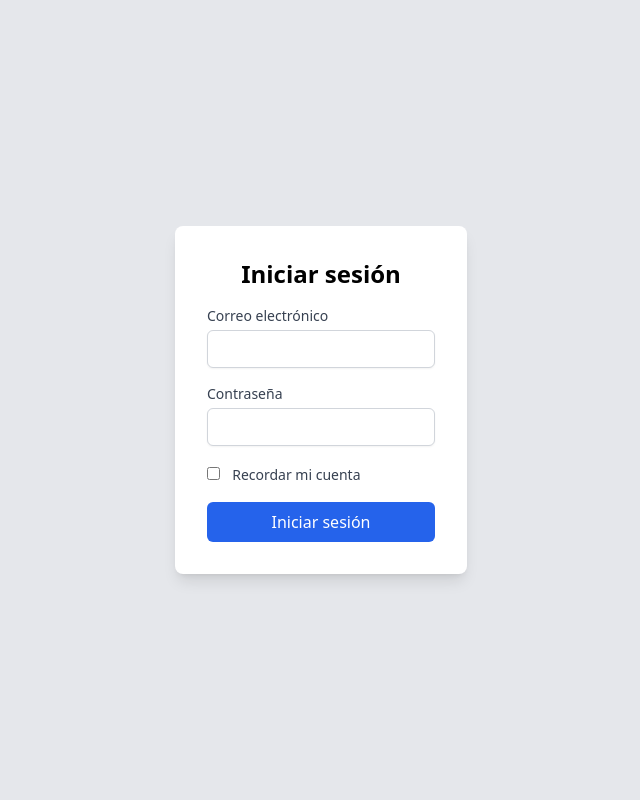
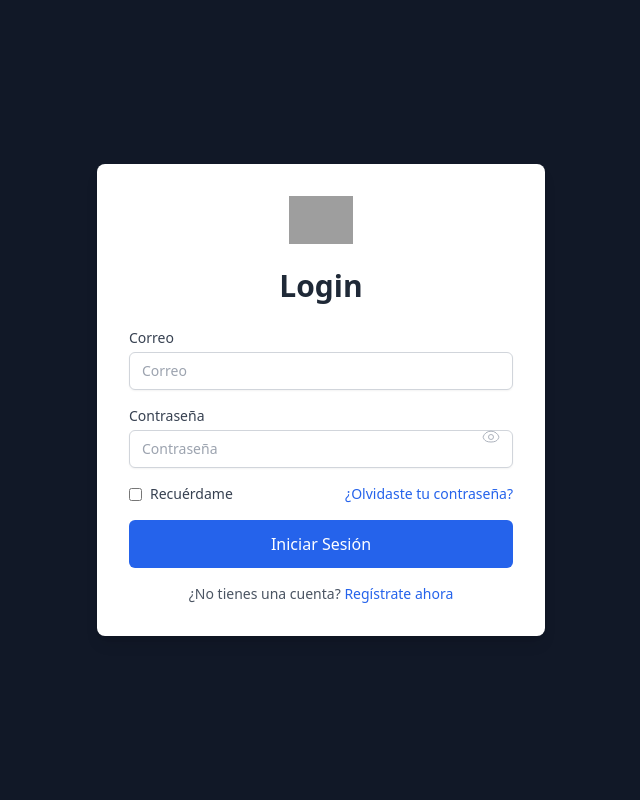
Before and after one commit to DesarrolloImporfactory/automatizador, a PHP site: page /login.php in a window 1280 px wide. Shown: the whole page, without its empty margins (319-959 px from the left). Run offline with PHP 8.4, Linux system fonts and the light colour scheme; some libraries are stand-ins or nearby versions; grey boxes are pictures that could not be loaded.

Commit message:
agregar_index

```diff
--- a/login.php
+++ b/login.php
@@ -82,26 +82,43 @@ if (isset($_POST['email'])) {
     <script src="https://cdn.tailwindcss.com"></script>
 </head>
 
-<body class="bg-gray-200 min-h-screen grid place-content-center items-center">
-    <div class="bg-white p-8 rounded-lg shadow-lg">
-        <h1 class="text-2xl font-bold text-center">Iniciar sesión</h1>
-        <form action="login.php" method="POST" class="mt-4">
+<body class="bg-gray-900 min-h-screen flex justify-center items-center">
+    <div class="bg-white p-8 rounded-lg shadow-lg w-full max-w-md">
+        <div class="flex justify-center mb-6">
+            <!-- Aquí puedes poner tu logo -->
+            <img src="path-to-your-logo.png" alt="Logo" class="h-12">
+        </div>
+        <h1 class="text-3xl font-bold text-center text-gray-800 mb-6">Login</h1>
+        <form action="login.php" method="POST">
             <div class="mb-4">
-                <label for="email" class="block text-sm font-medium text-gray-700">Correo electrónico</label>
-                <input type="email" name="email" id="email" class="mt-1 block w-full px-3 py-2 border border-gray-300 rounded-md shadow-sm focus:outline-none focus:ring-indigo-500 focus:border-indigo-500 sm:text-sm" required>
+                <label for="email" class="block text-sm font-medium text-gray-700">Correo</label>
+                <input type="email" name="email" id="email" class="mt-1 block w-full px-3 py-2 border border-gray-300 rounded-md shadow-sm focus:outline-none focus:ring-indigo-500 focus:border-indigo-500 sm:text-sm" required placeholder="Correo">
             </div>
-            <div class="mb-4">
+            <div class="mb-4 relative">
                 <label for="password" class="block text-sm font-medium text-gray-700">Contraseña</label>
-                <input type="password" name="password" id="password" class="mt-1 block w-full px-3 py-2 border border-gray-300 rounded-md shadow-sm focus:outline-none focus:ring-indigo-500 focus:border-indigo-500 sm:text-sm" required>
+                <input type="password" name="password" id="password" class="mt-1 block w-full px-3 py-2 border border-gray-300 rounded-md shadow-sm focus:outline-none focus:ring-indigo-500 focus:border-indigo-500 sm:text-sm" required placeholder="Contraseña">
+                <!-- Icono del ojo para ver contraseña -->
+                <span class="absolute inset-y-0 right-0 pr-3 flex items-center text-sm leading-5">
+                    <svg class="h-5 w-5 text-gray-400" fill="none" stroke="currentColor" viewBox="0 0 24 24">
+                        <path d="M15 12a3 3 0 11-6 0 3 3 0 016 0z" />
+                        <path d="M2.458 12C3.732 7.943 7.523 5 12 5c4.477 0 8.268 2.943 9.542 7-.048.176-.145.516-.358 1.04-.214.526-.53 1.202-1.01 1.84-1.253 1.707-3.248 3.12-8.174 3.12-4.926 0-6.92-1.413-8.174-3.12-.48-.638-.796-1.314-1.01-1.84C2.603 12.516 2.506 12.176 2.458 12z" />
+                    </svg>
+                </span>
             </div>
-            <div class="mb-4">
-                <input type="checkbox" name="remember" id="remember" class="mr-2">
-                <label for="remember" class="text-sm font-medium text-gray-700">Recordar mi cuenta</label>
+            <div class="flex items-center justify-between mb-4">
+                <label for="remember" class="flex items-center">
+                    <input type="checkbox" name="remember" id="remember" class="mr-2">
+                    <span class="text-sm text-gray-700">Recuérdame</span>
+                </label>
+                <a href="#" class="text-sm text-blue-600 hover:underline">¿Olvidaste tu contraseña?</a>
             </div>
-            <button type="submit" class="w-full bg-blue-600 text-white p-2 rounded-md">Iniciar sesión</button>
+            <button type="submit" class="w-full bg-blue-600 text-white p-3 rounded-md hover:bg-blue-700">Iniciar Sesión</button>
         </form>
+        <p class="mt-4 text-sm text-center text-gray-600">
+            ¿No tienes una cuenta?
+            <a href="#" class="text-blue-600 hover:underline">Regístrate ahora</a>
+        </p>
     </div>
-
 </body>
 
 </html>
```
